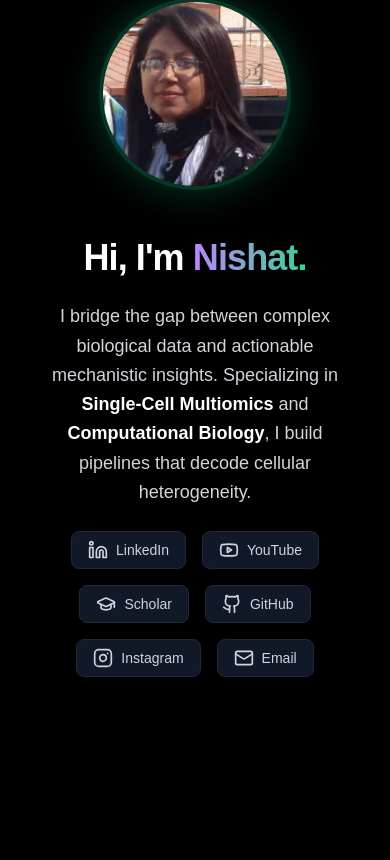
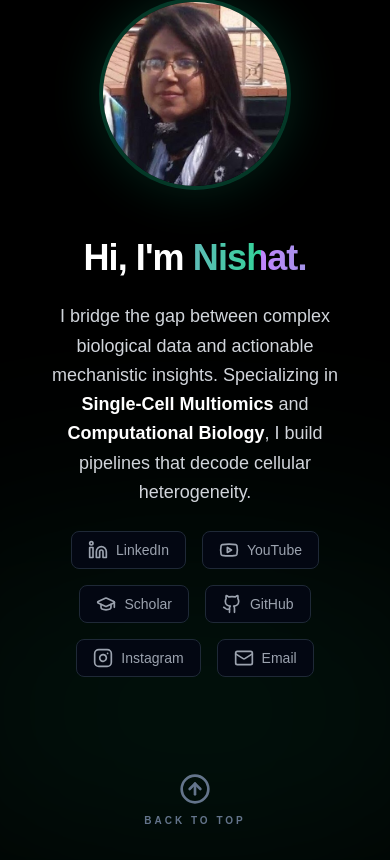
Before and after one commit to uqnsarke/multiome_academy, a Next.js app: page / in a window 390 px wide. Shown: the part 6498-7358 px from the top of the page. Before the commit the page ends 7207 px from the top, so only its background shows below. Built offline with nearby package versions, Linux system fonts and the light colour scheme.

Commit message:
Refactor AboutSection with new layout and styles

```diff
--- a/components/AboutSection.tsx
+++ b/components/AboutSection.tsx
@@ -1,29 +1,36 @@
+'use client';
+
 import React from 'react';
-import { Linkedin, Youtube, Mail, GraduationCap, Github, Instagram } from 'lucide-react';
+import { Linkedin, Youtube, Mail, GraduationCap, Github, Instagram, ArrowUpCircle } from 'lucide-react';
 
 const AboutSection = () => {
   return (
-    <section className="bg-black text-white min-h-[60vh] flex items-center justify-center p-8">
-      <div className="max-w-4xl w-full flex flex-col md:flex-row items-center gap-12">
+    /* id="about" is the target for the YouTube section's scroll arrow */
+    <section id="about" className="bg-black text-white min-h-[80vh] flex flex-col items-center justify-center p-8 relative overflow-hidden scroll-mt-20">
+
+      {/* Subtle Background Glow to match Hero/Services */}
+      <div className="absolute bottom-0 left-1/2 -translate-x-1/2 w-[600px] h-[300px] bg-emerald-500/10 rounded-full blur-[120px] pointer-events-none"></div>
+
+      <div className="max-w-4xl w-full flex flex-col md:flex-row items-center gap-12 relative z-10">
 
         {/* Image Section */}
-        <div className="relative shrink-0">
-          <div className="w-48 h-48 md:w-64 md:h-64 rounded-full overflow-hidden border-4 border-emerald-500/30 shadow-[0_0_40px_rgba(16,185,129,0.3)]">
+        <div className="relative shrink-0 slide-up">
+          <div className="w-48 h-48 md:w-64 md:h-64 rounded-full overflow-hidden border-4 border-emerald-500/30 shadow-[0_0_50px_rgba(16,185,129,0.2)]">
             <img
               src="/profile.jpg"
-              alt="Nishat"
+              alt="Nishat Sarker"
               className="w-full h-full object-cover object-top"
             />
           </div>
         </div>
 
         {/* Text Content */}
-        <div className="flex-1 text-center md:text-left space-y-6">
-          <h1 className="text-4xl md:text-5xl font-bold">
-            Hi, I'm <span className="text-transparent bg-clip-text bg-gradient-to-r from-purple-400 to-emerald-400">Nishat.</span>
-          </h1>
+        <div className="flex-1 text-center md:text-left space-y-6 slide-up [animation-delay:200ms]">
+          <h2 className="text-4xl md:text-6xl font-extrabold tracking-tight">
+            Hi, I'm <span className="text-transparent bg-clip-text bg-gradient-to-r from-purple-400 to-emerald-400 animate-text-shimmer">Nishat.</span>
+          </h2>
 
-          <p className="text-gray-300 text-lg leading-relaxed max-w-2xl">
+          <p className="text-gray-300 text-lg md:text-xl leading-relaxed max-w-2xl">
             I bridge the gap between complex biological data and actionable mechanistic insights.
             Specializing in <strong className="text-white">Single-Cell Multiomics</strong> and <strong className="text-white">Computational Biology</strong>,
             I build pipelines that decode cellular heterogeneity.
@@ -31,57 +38,36 @@ const AboutSection = () => {
 
           {/* Social Links Grid */}
           <div className="flex flex-wrap gap-4 justify-center md:justify-start">
-
-            <SocialLink
-              href="https://www.linkedin.com/in/nishat-sarker/"
-              icon={<Linkedin size={20} />}
-              label="LinkedIn"
-            />
-
-            <SocialLink
-              href="https://www.youtube.com/@nishat_BioAI"
-              icon={<Youtube size={20} />}
-              label="YouTube"
-            />
-
-            <SocialLink
-              href="https://scholar.google.com/scholar?q=Nishat+Sarker"
-              icon={<GraduationCap size={20} />}
-              label="Scholar"
-            />
-
-            <SocialLink
-              href="https://github.com/uqnsarke"
-              icon={<Github size={20} />}
-              label="GitHub"
-            />
-
-            <SocialLink
-              href="https://www.instagram.com/multiome_academy/"
-              icon={<Instagram size={20} />}
-              label="Instagram"
-            />
-
-            <SocialLink
-              href="mailto:nishat.sarker@uq.net.au"
-              icon={<Mail size={20} />}
-              label="Email"
-            />
-
+            <SocialLink href="https://www.linkedin.com/in/nishat-sarker/" icon={<Linkedin size={20} />} label="LinkedIn" />
+            <SocialLink href="https://www.youtube.com/@nishat_BioAI" icon={<Youtube size={20} />} label="YouTube" />
+            <SocialLink href="https://scholar.google.com/scholar?q=Nishat+Sarker" icon={<GraduationCap size={20} />} label="Scholar" />
+            <SocialLink href="https://github.com/uqnsarke" icon={<Github size={20} />} label="GitHub" />
+            <SocialLink href="https://www.instagram.com/multiome_academy/" icon={<Instagram size={20} />} label="Instagram" />
+            <SocialLink href="mailto:nishat.sarker@uq.net.au" icon={<Mail size={20} />} label="Email" />
           </div>
         </div>
+      </div>
+
+      {/* --- BACK TO TOP OPTION --- */}
+      <div className="mt-24 slide-up [animation-delay:400ms]">
+          <a
+            href="#"
+            className="flex flex-col items-center gap-2 text-slate-500 hover:text-white transition-colors duration-300 group"
+          >
+            <ArrowUpCircle size={32} className="group-hover:-translate-y-1 transition-transform" />
+            <span className="text-[10px] uppercase tracking-[0.3em] font-bold">Back to Top</span>
+          </a>
       </div>
     </section>
   );
 };
 
-// Reusable Social Link Component
 const SocialLink = ({ href, icon, label }: { href: string; icon: React.ReactNode; label: string }) => (
   <a
     href={href}
     target="_blank"
     rel="noopener noreferrer"
-    className="flex items-center gap-2 px-4 py-2 rounded-lg bg-gray-900 border border-gray-800 hover:border-emerald-500/50 hover:bg-gray-800 transition-all duration-300 text-sm font-medium text-gray-300 hover:text-white"
+    className="flex items-center gap-2 px-4 py-2 rounded-lg bg-gray-950 border border-gray-800 hover:border-emerald-500/50 hover:bg-emerald-500/10 transition-all duration-300 text-sm font-medium text-gray-400 hover:text-white"
   >
     {icon}
     <span>{label}</span>
```
